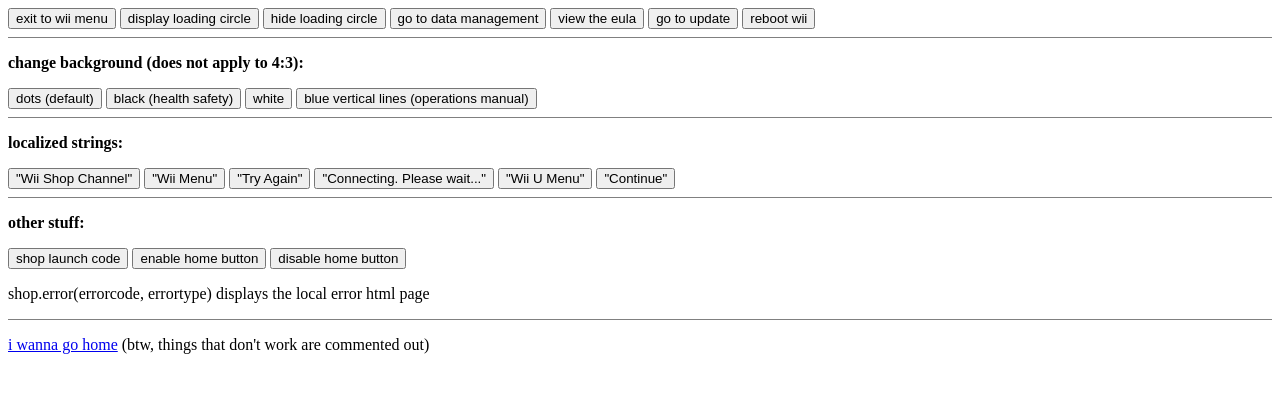
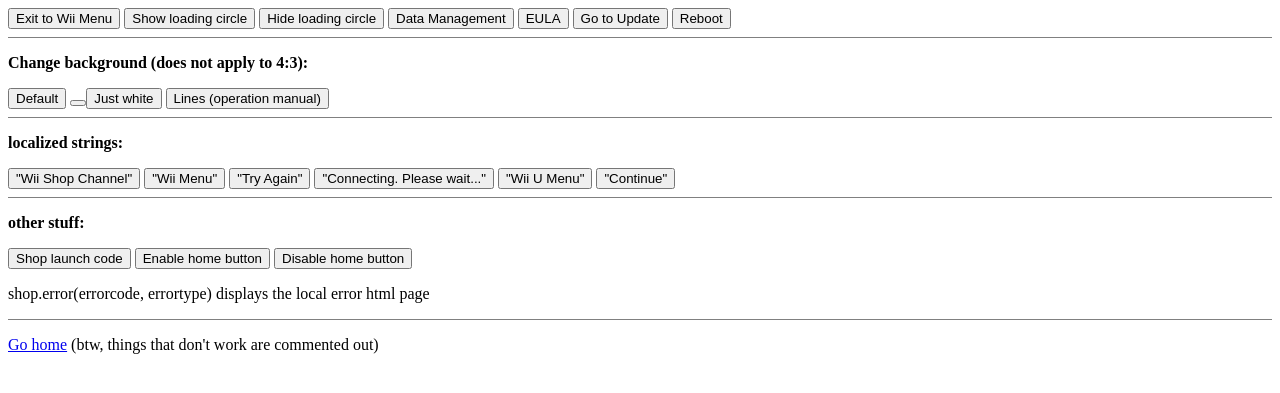
Before and after one commit to TheTechRobo/ShopChannel, a PHP site: page /wiiShop-test.php in a window 1280 px wide. Shown: the top 393 px of the page. Run offline with PHP 8.4, Linux system fonts and the light colour scheme.

Commit message:
Text cleaning

```diff
--- a/public_html/wiiShop-test.php
+++ b/public_html/wiiShop-test.php
@@ -8,19 +8,19 @@
 	</script>
 </head>
 <body>
-<button onmousedown="shop.returnToMenu()">exit to wii menu</button>
-<button onmousedown="shop.beginWaiting()">display loading circle</button>
-<button onmousedown="shop.endWaiting()">hide loading circle</button>
-<button onmousedown="shop.jumpDataMng('soundtest.php')">go to data management</button>
-<button onmousedown="shop.jumpToEULAViewer()">view the eula</button>
-<button onmousedown="shop.returnToUpdate()">go to update</button>
-<button onmousedown="shop.rebootSystem()">reboot wii</button>
+<button onmousedown="shop.returnToMenu()">Exit to Wii Menu</button>
+<button onmousedown="shop.beginWaiting()">Show loading circle</button>
+<button onmousedown="shop.endWaiting()">Hide loading circle</button>
+<button onmousedown="shop.jumpDataMng('soundtest.php')">Data Management</button>
+<button onmousedown="shop.jumpToEULAViewer()">EULA</button>
+<button onmousedown="shop.returnToUpdate()">Go to Update</button>
+<button onmousedown="shop.rebootSystem()">Reboot</button>
 <hr size="1" noshade>
-<p><b>change background (does not apply to 4:3):</b></p>
-<button onmousedown="shop.setWallpaper(0)">dots (default)</button>
-<button onmousedown="shop.setWallpaper(1)">black (health safety)</button>
-<button onmousedown="shop.setWallpaper(2)">white</button>
-<button onmousedown="shop.setWallpaper(3)">blue vertical lines (operations manual)</button>
+<p><b>Change background (does not apply to 4:3):</b></p>
+<button onmousedown="shop.setWallpaper(0)">Default</button>
+<button onmousedown="shop.setWallpaper(1)"Health & Safety</button>
+<button onmousedown="shop.setWallpaper(2)">Just white</button>
+<button onmousedown="shop.setWallpaper(3)">Lines (operation manual)</button>
 <hr size="1" noshade>
 <p><b>localized strings:</b></p>
 <button onmousedown="document.getElementById('testok').innerHTML = shop.title">"Wii Shop Channel"</button>
@@ -31,13 +31,13 @@
 <button onmousedown="document.getElementById('testok').innerHTML = shop.manualChannelBtn">"Continue"</button>
 <hr size="1" noshade>
 <p><b>other stuff:</b></p>
-<button onmousedown="document.getElementById('testok').innerHTML = shop.launchCode">shop launch code</button>
+<button onmousedown="document.getElementById('testok').innerHTML = shop.launchCode">Shop launch code</button>
 <!-- <button onmousedown="document.getElementById('testok').innerHTML = shop.getLogUrl">log url</button> -->
-<button onmousedown="shop.enableHRP()">enable home button</button>
-<button onmousedown="shop.disableHRP()">disable home button</button>
+<button onmousedown="shop.enableHRP()">Enable home button</button>
+<button onmousedown="shop.disableHRP()">Disable home button</button>
 <p>shop.error(errorcode, errortype) displays the local error html page</p>
 <hr size="1" noshade>
-<p><a href="toolbox.php">i wanna go home</a> (btw, things that don't work are commented out)</p>
+<p><a href="toolbox.php">Go home</a> (btw, things that don't work are commented out)</p>
 <p id="testok"></p>
 <!-- the code of this is shit, i know, i don't want divs or anything, as long as it works, i'm fine with it-->
 <!-- As long at it works TM-->
```
